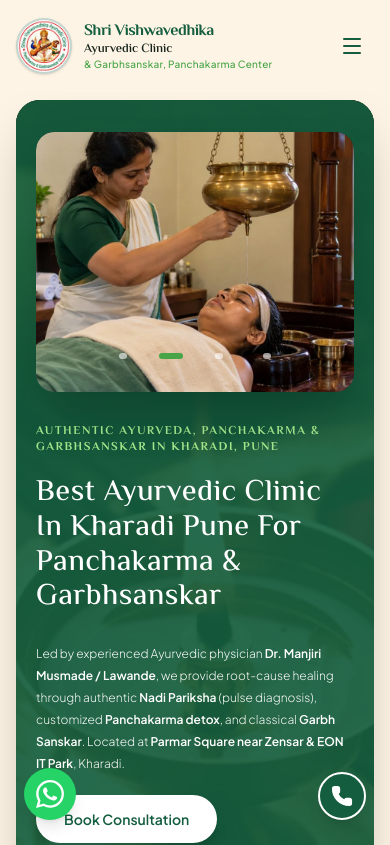
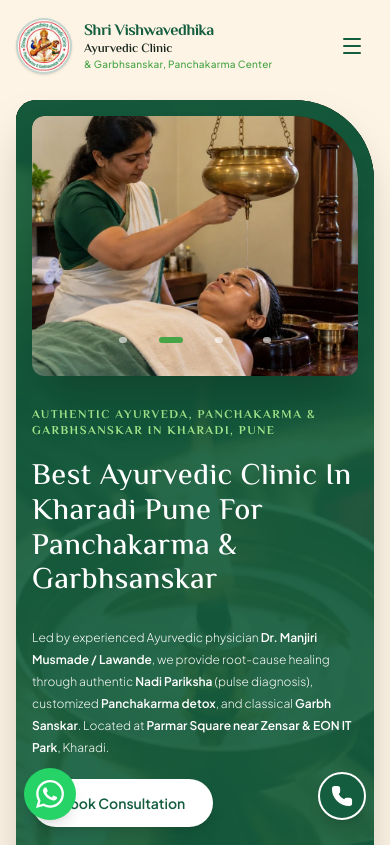
Before and after one commit to ShreyasAmbhaikar/vishwavedhika-ayurvedic-clinic, a Next.js app: page / in a window 390 px wide. Shown: the top 845 px of the page. Built offline with nearby package versions, Linux system fonts and the light colour scheme.

Commit message:
Synchronize top-right rounded corner curvatures for mobile hero container and slider

```diff
--- a/src/components/sections/HeroSection.tsx
+++ b/src/components/sections/HeroSection.tsx
@@ -20,8 +20,8 @@ export const HeroSection: React.FC = () => {
   return (
     <section id="hero" className="pt-2 sm:pt-4 pb-12 sm:pb-16 lg:pb-20">
       <div className="max-w-[1240px] mx-auto px-4 sm:px-6 lg:px-8">
-        {/* Main Hero Container: rounded-[24px] on mobile, signature 200px top-right arch on tablet and desktop */}
-        <div className="relative overflow-hidden rounded-[24px] sm:rounded-[20px] sm:rounded-tr-[200px] shadow-2xl p-5 sm:p-10 lg:p-14 xl:p-16 py-8 sm:py-12 lg:py-14 xl:py-16 text-white min-h-[calc(100vh-80px)] lg:min-h-[calc(100vh-50px)] flex flex-col justify-center bg-[#145E3F]">
+        {/* Main Hero Container: rounded-[20px] rounded-tr-[80px] on mobile (in sync with inner slider), signature 200px top-right arch on tablet and desktop */}
+        <div className="relative overflow-hidden rounded-[20px] rounded-tr-[80px] sm:rounded-tr-[200px] shadow-2xl p-4 pt-4 sm:p-10 lg:p-14 xl:p-16 py-7 sm:py-12 lg:py-14 xl:py-16 text-white min-h-[calc(100vh-80px)] lg:min-h-[calc(100vh-50px)] flex flex-col justify-center bg-[#145E3F]">
           {/* LCP Discoverable High-Priority Background Image */}
           <Image
             src="/images/bg.webp"
@@ -38,7 +38,7 @@ export const HeroSection: React.FC = () => {
           <div className="relative z-10 grid grid-cols-1 lg:grid-cols-12 gap-8 lg:gap-14 items-center">
             {/* Left Column: Clinic Image Carousel (5 cols) - Order 1 on mobile to sit at top */}
             <div className="lg:col-span-5 order-1 lg:order-1 flex justify-center">
-              <div className="relative w-full max-w-[480px] h-[260px] sm:h-[450px] lg:h-[490px] xl:h-[530px] rounded-[18px] sm:rounded-[20px] sm:rounded-tr-[100px] overflow-hidden shadow-2xl bg-black/20">
+              <div className="relative w-full max-w-[480px] h-[260px] sm:h-[450px] lg:h-[490px] xl:h-[530px] rounded-[12px] rounded-tr-[64px] sm:rounded-[20px] sm:rounded-tr-[100px] overflow-hidden shadow-2xl bg-black/20">
                 {heroSlides.map((slide, index) => (
                   <div
                     key={slide.src}
@@ -55,7 +55,7 @@ export const HeroSection: React.FC = () => {
                       priority={index === 0}
                       fetchPriority={index === 0 ? "high" : "auto"}
                       sizes="(max-width: 640px) 100vw, (max-width: 1024px) 480px, 480px"
-                      className="object-cover rounded-[18px] sm:rounded-[20px] sm:rounded-tr-[100px]"
+                      className="object-cover rounded-[12px] rounded-tr-[64px] sm:rounded-[20px] sm:rounded-tr-[100px]"
                     />
                   </div>
                 ))}
```
